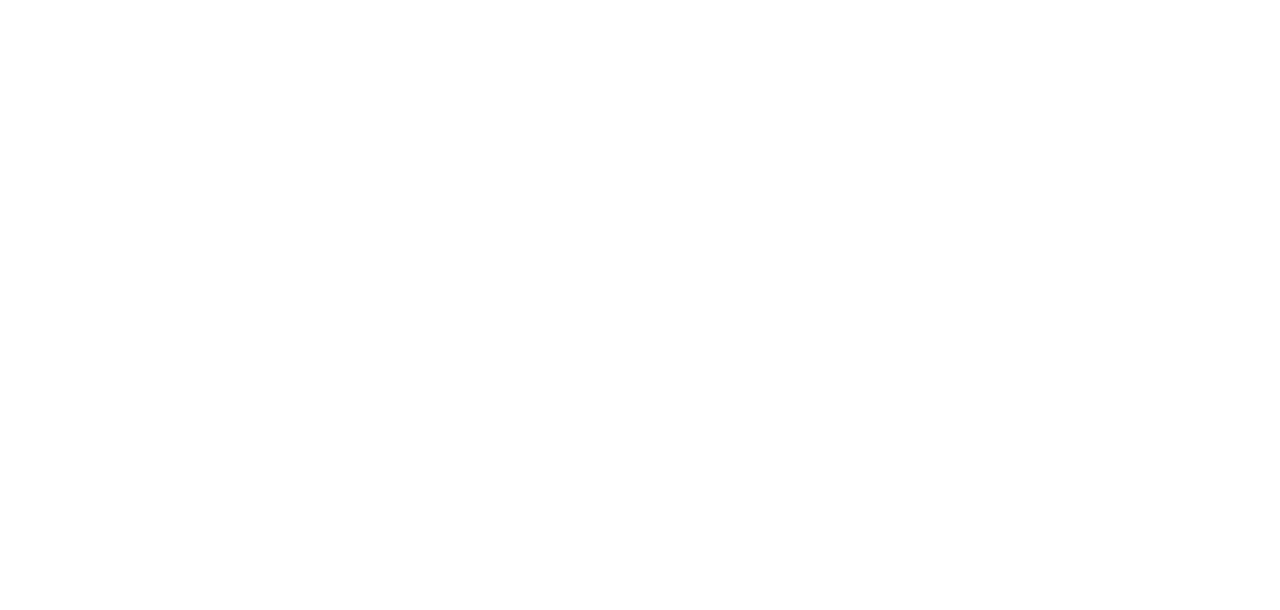
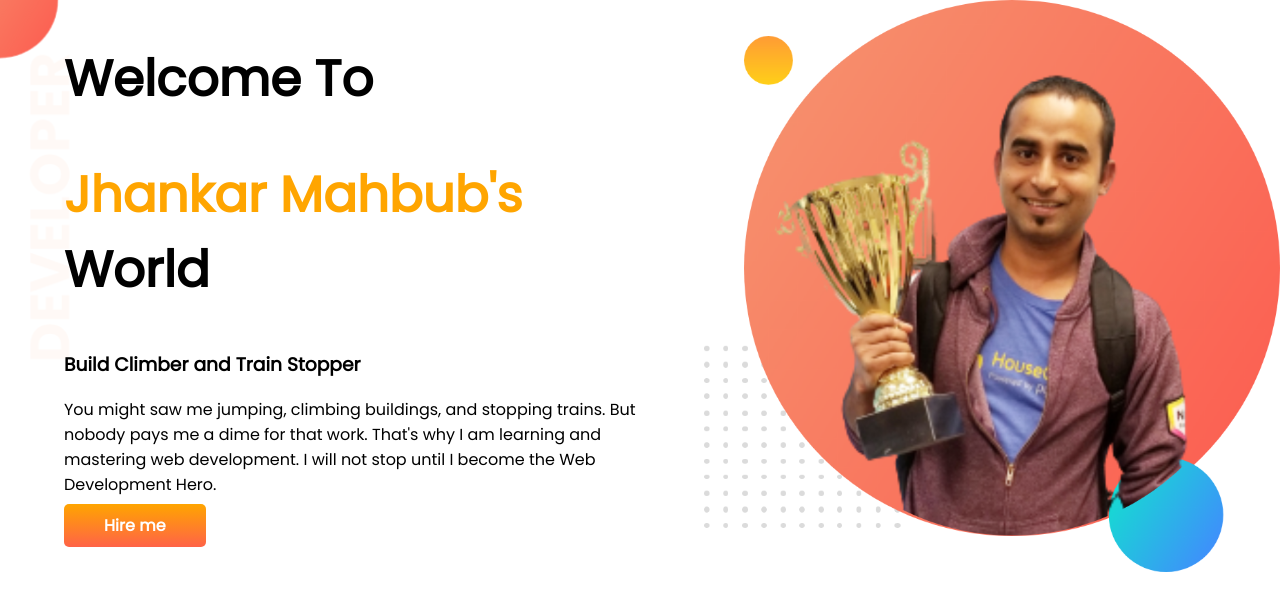
Before and after one commit to Rohan1279/developer-portfolio, a plain HTML site: page index.html in a window 1280 px wide. Drawn offline with Linux system fonts and the light colour scheme.

Commit message:
top-banner added

```diff
--- a/index.html
+++ b/index.html
@@ -6,11 +6,31 @@
     <meta http-equiv="X-UA-Compatible" content="IE=edge">
     <meta name="viewport" content="width=device-width, initial-scale=1.0">
     <title>Rohan's portfolio</title>
+    <link rel="preconnect" href="https://fonts.googleapis.com">
+    <link rel="preconnect" href="https://fonts.gstatic.com" crossorigin>
+    <link href="https://fonts.googleapis.com/css2?family=Poppins&display=swap" rel="stylesheet">
     <link rel="stylesheet" href="style.css">
 </head>
 
 <body>
-
+    <section class="top-banner">
+        <div class="half-width">
+            <h1>Welcome To</h1>
+            <h1><span class="Orange">Jhankar Mahbub's</span> World</h1>
+            <h3>Build Climber and Train Stopper</h3>
+            <p>You might saw me jumping, climbing buildings, and stopping trains. But nobody pays me a dime for that
+                work.
+                That's why I am learning and mastering web development. I will not stop until I become the Web
+                Development
+                Hero.
+            <p><a class="link-button" target="_blank" href="https://www.linkedin.com/company/programminghero/">Hire
+                    me</a></p>
+            </p>
+        </div>
+        <div class="half-width">
+            <img src="images/jhankar-pic.png" alt="">
+        </div>
+    </section>
 </body>
 
 </html>
--- a/style.css
+++ b/style.css
@@ -0,0 +1,40 @@
+body {
+    font-family: 'Poppins', sans-serif;
+    margin: 0;
+}
+
+h1 {
+    font-size: 50px;
+}
+
+.Orange {
+    color: orange;
+}
+
+section {
+    display: flex;
+}
+
+.half-width {
+    width: 50%;
+    padding-left: 5%;
+}
+
+.half-width img {
+    width: 100%;
+
+}
+
+.link-button {
+    text-decoration: none;
+    background-image: linear-gradient(orange, tomato);
+    padding: 10px 40px;
+    border-radius: 5px;
+    color: white;
+    font-weight: 700;
+}
+
+.top-banner {
+    background-image: url(images/top-banner.png);
+    background-repeat: no-repeat;
+}
```
Also changed, not shown: images/dream-bg.png (added), images/exp-bg.png (added), images/jhankar-pic.png (added), images/jhankar.png (added), images/jhankar2.png (added), images/my-bg.png (added), images/my-bg2.png (added), images/top-banner.png (added), 7 other files.
